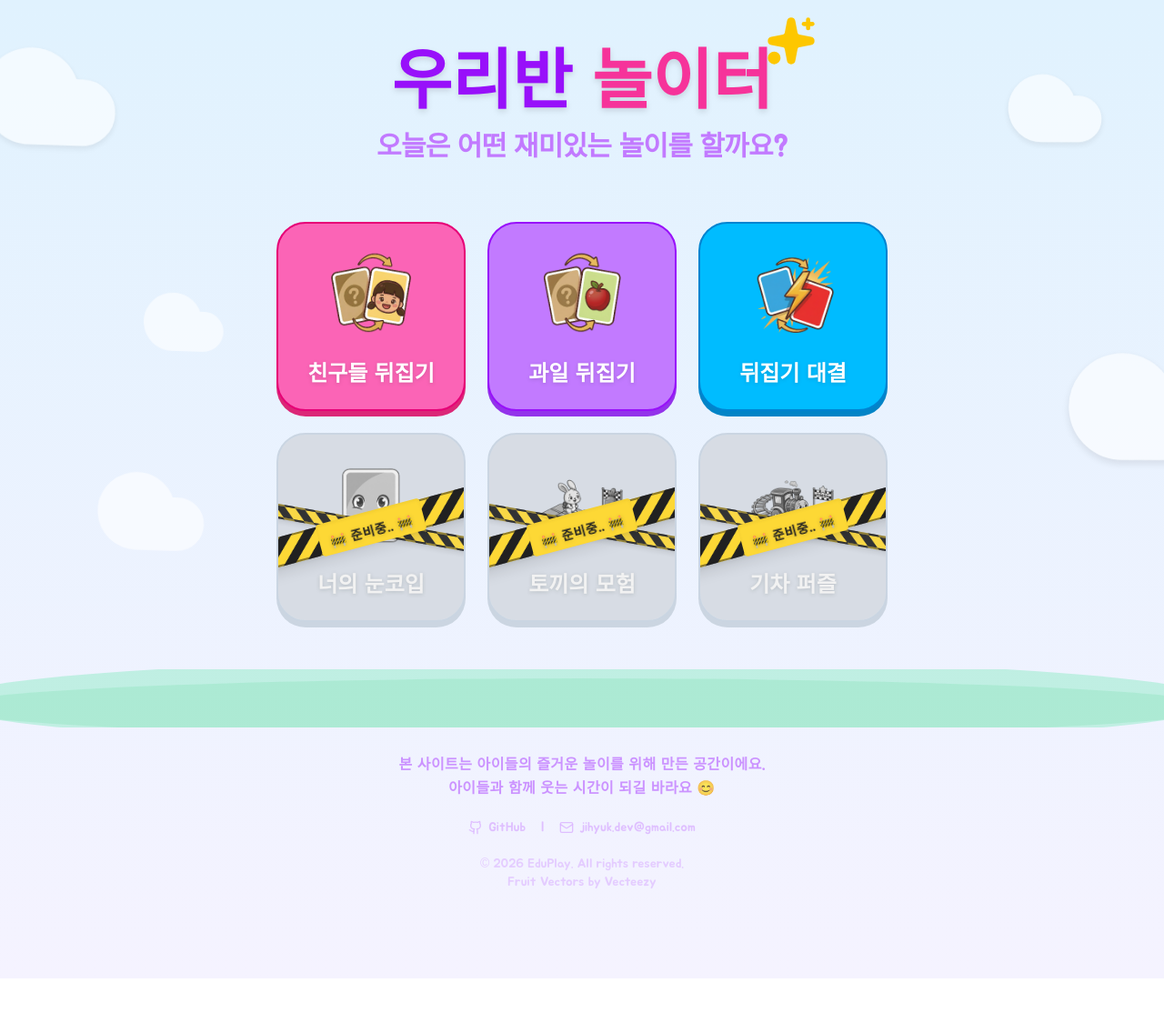
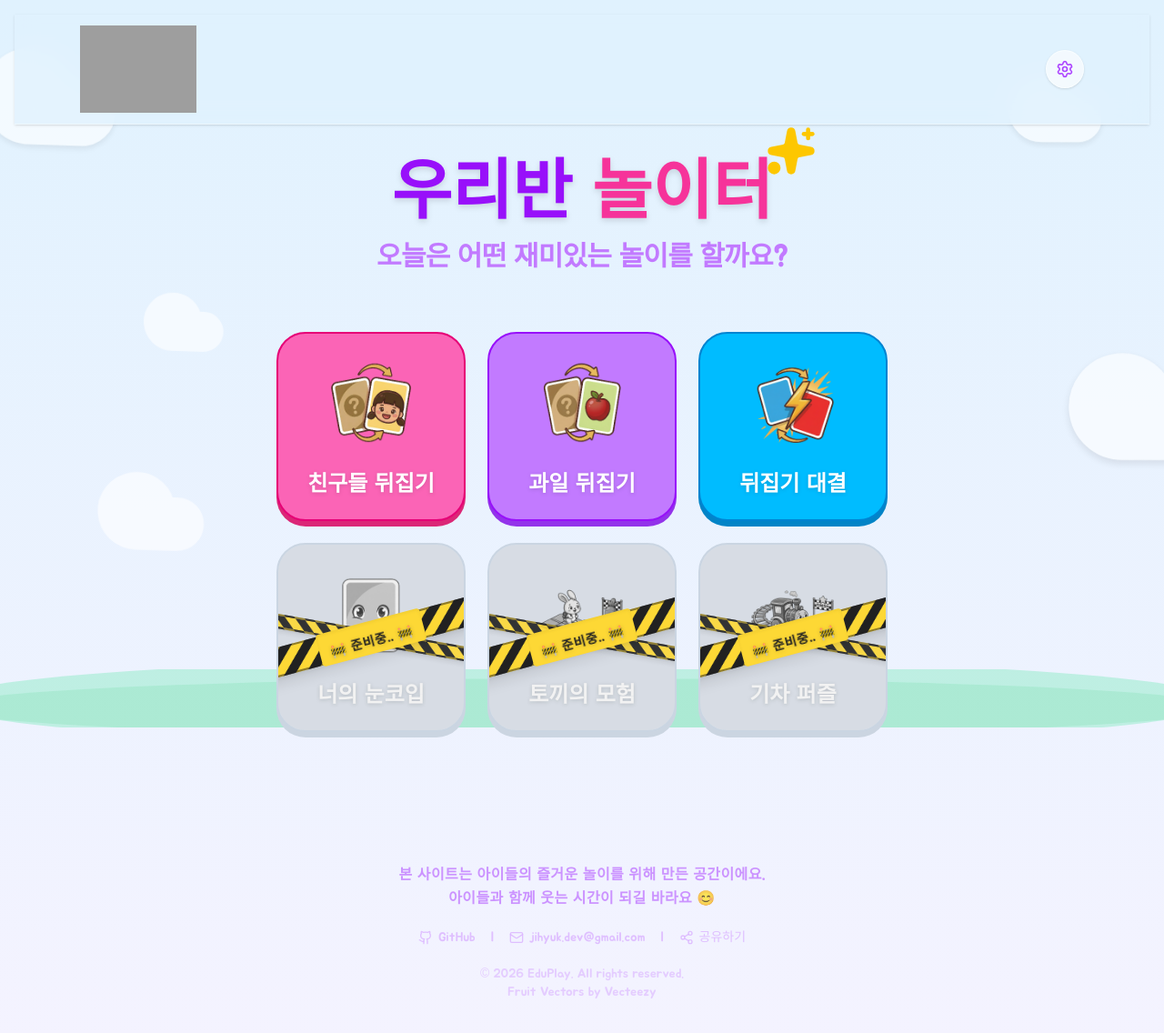
Before and after one commit to jihyuuk/eduplay, a React (Vite) app: page / in a window 1280 px wide. Shown: the top 1136 px of the page at 91% size. Before the commit the page ends 1076 px from the top, so only its background shows below. Built offline with nearby package versions, Linux system fonts and the light colour scheme; grey boxes are pictures that could not be loaded.

Commit message:
feat: 푸터 이메일 주소 복사, 공유하기 구현

```diff
--- a/src/pages/HomePage.tsx
+++ b/src/pages/HomePage.tsx
@@ -1,6 +1,7 @@
 import React from 'react';
-import { Cloud, Github, Mail, Sparkles } from 'lucide-react';
+import { Cloud, Github, Home, Mail, Settings, Share2, Sparkles } from 'lucide-react';
 import HomeChunkyButton from '../components/HomeChunkyButton';
+import toast from 'react-hot-toast';
 
 // --- 타입 정의 ---
 interface GameMenu {
@@ -100,10 +101,71 @@ export default function HomePage() {
     }
   ];
 
+  const handleCopyEmail = async () => {
+    const email = "jihyuk.dev@gmail.com";
+    try {
+      await navigator.clipboard.writeText(email);
+      toast.success("이메일 주소가 복사되었습니다! 😊");
+    } catch (err) {
+      console.error("복사 실패:", err);
+    }
+  };
+
+
+  const handleShare = async () => {
+    const url = "https://eduplay.kr";
+
+    const shareData = {
+      title: "에듀플레이",
+      text: "아이들과 함께 즐기는 재미있는 놀이 공간이에요! 😊",
+      url,
+    };
+
+    try {
+      await navigator.clipboard.writeText(url);
+      toast.success("링크가 복사되었습니다! 👍");
+
+      if (navigator.share && (!navigator.canShare || navigator.canShare(shareData))) {
+        await navigator.share(shareData);
+        return;
+      }
+    } catch (err: any) {
+      console.log("공유 실패:", err);
+    }
+  };
+
+
   return (
-    <div className="min-h-screen !min-h-[100dvh] bg-gradient-to-b from-[#e0f2fe] to-[#f5f3ff] flex flex-col items-center justify-center relative overflow-hidden p-4">
+    <div className="min-h-screen !min-h-[100dvh] bg-gradient-to-b from-[#e0f2fe] to-[#f5f3ff] flex flex-col items-center relative p-4">
       <style dangerouslySetInnerHTML={{ __html: globalStyles }} />
       <CloudDecoration />
+      {/* --- 상단 내비게이션 (Sticky 적용) --- */}
+      <nav className="sticky top-0 w-full z-50 transition-all duration-300 bg-[#e0f2fe]/80 backdrop-blur-md border-b border-white/40 shadow-sm">
+        <div className="max-w-6xl mx-auto flex justify-between items-center px-6 py-3">
+          {/* 좌측: 로고 */}
+          <div
+            className="flex items-center cursor-pointer group transition-transform hover:scale-105 active:scale-95"
+            onClick={() => window.location.href = '/'}
+          >
+            <div className="relative w-24 md:w-32"> {/* 크기를 약간 줄여 콘텐츠 영역 확보 */}
+              <img
+                src="/eduplay-logo.png"
+                alt="에듀플레이 로고"
+                className="w-full h-full object-contain"
+                onError={(e) => { e.currentTarget.style.display = 'none'; }}
+              />
+            </div>
+          </div>
+
+          {/* 우측: 설정 버튼 */}
+          <button
+            onClick={() => alert('설정 창을 열게요!')}
+            className="p-2.5 bg-white/60 rounded-full shadow-sm border border-white/50 hover:bg-white/90 transition-all active:scale-95 group"
+          >
+            <Settings className="w-5 h-5 text-purple-500 group-hover:rotate-90 transition-transform duration-300" />
+          </button>
+        </div>
+      </nav>
 
       {/* 메인 콘텐츠 영역: flex-col로 제목과 그리드를 묶음 */}
       <div className="max-w-5xl w-full z-10 flex flex-col items-center gap-12 md:gap-16 mb-10">
@@ -141,10 +203,10 @@ export default function HomePage() {
         <footer className="w-full flex flex-col items-center justify-center mt-12 pb-5 md:mt-20 md:pb-10 text-center z-10">
 
           {/* 1. 메인 슬로건 (모바일 줄바꿈 최적화) */}
-            <p className="text-purple-400/80 text-sm md:text-base font-bold tracking-wide leading-relaxed break-keep select-none">
-              본 사이트는 아이들의 즐거운 놀이를 위해 만든 공간이에요.<br className="hidden sm:block" />
-              아이들과 함께 웃는 시간이 되길 바라요 😊
-            </p>
+          <p className="text-purple-400/80 text-sm md:text-base font-bold tracking-wide leading-relaxed break-keep select-none">
+            본 사이트는 아이들의 즐거운 놀이를 위해 만든 공간이에요.<br className="hidden sm:block" />
+            아이들과 함께 웃는 시간이 되길 바라요 😊
+          </p>
 
           {/* 2. 링크 모음 (깃허브 & 출처) */}
           <div className="flex items-center gap-4 text-xs md:text-sm font-medium text-purple-300/80 mt-5">
@@ -159,13 +221,25 @@ export default function HomePage() {
 
             <span>|</span>
 
-            {/* 과일 사진 출처 링크 */}
-            <a href="https://여기에_과일사진_출처_주소_입력" target="_blank" rel="noopener noreferrer"
-              className="flex items-center gap-1.5 hover:text-purple-500 transition-colors"
+            {/* 이메일 복사 */}
+            <div
+              onClick={handleCopyEmail}
+              className="flex items-center gap-1.5 hover:text-purple-500 transition-colors cursor-pointer"
             >
-               <Mail className="w-4 h-4" />
+              <Mail className="w-4 h-4" />
               <span>jihyuk.dev@gmail.com</span>
-            </a>
+            </div>
+
+            <span>|</span>
+
+            {/* 공유하기 */}
+            <div
+              onClick={handleShare}
+              className="flex items-center gap-1.5 hover:text-purple-500 transition-colors cursor-pointer"
+            >
+              <Share2 className="w-4 h-4" />
+              <span>공유하기</span>
+            </div>
           </div>
 
           {/* 카피라이트 */}
```
